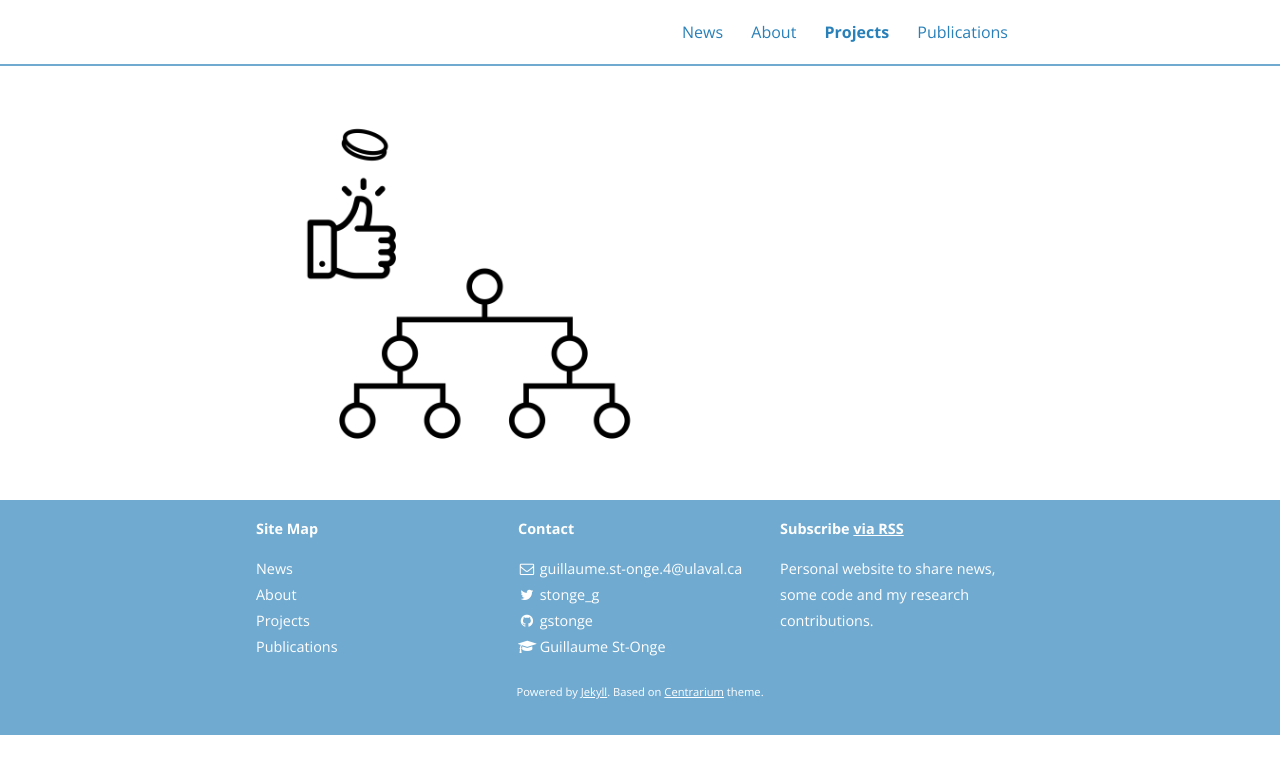
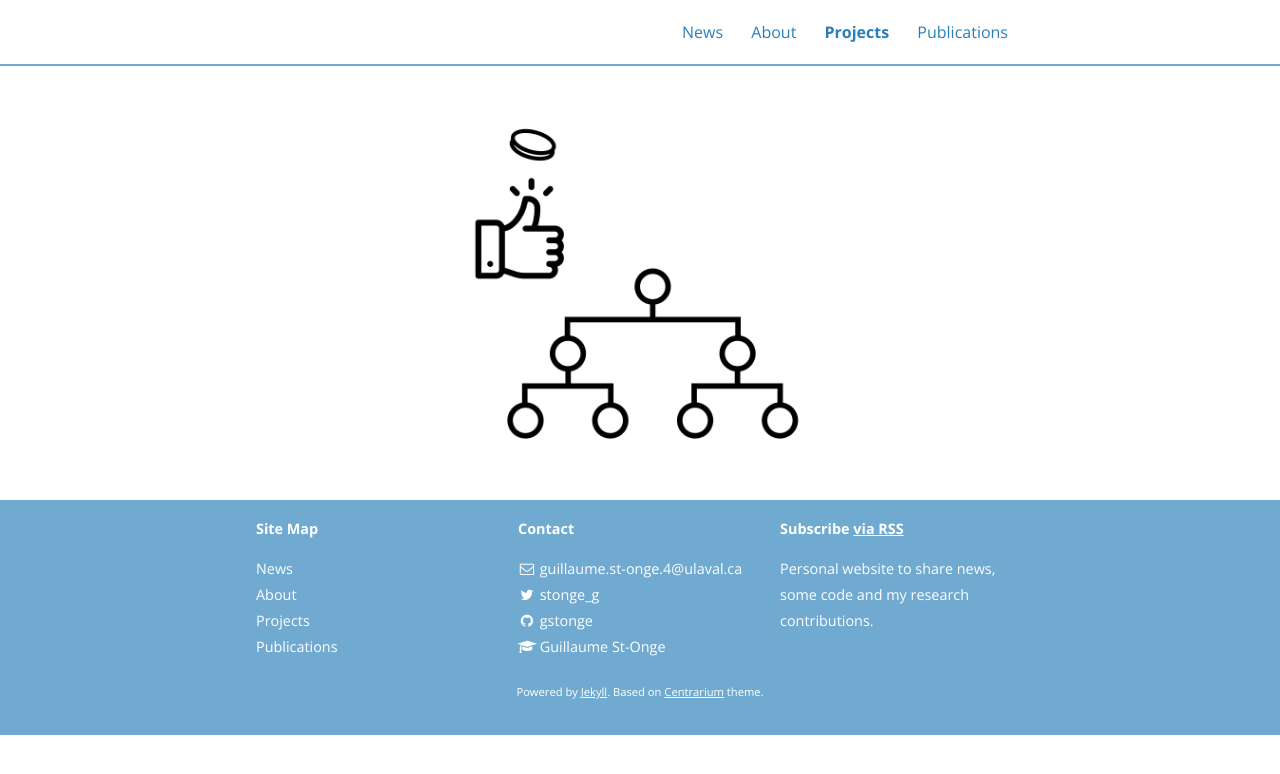
Before and after one commit to gstonge/gstonge.github.io, a Jekyll site: the page built from projects.md, in a window 1280 px wide. Shown: the top 774 px of the page. Built offline with Jekyll 4.4.1, drawn with Linux system fonts in a browser that asks for light colours; nearby versions of some CDN libraries.

Commit message:
horizontal centering project

```diff
--- a/_sass/_layout.scss
+++ b/_sass/_layout.scss
@@ -480,11 +480,11 @@ pre code.hljs {
 
 .project {
     box-sizing: border-box;
-    float: left;
     height: 380px;
     padding: 10px;
     vertical-align: middle;
     width: 400px;
+    margin:auto;
 
     .thumbnail {
         overflow: hidden;
```
